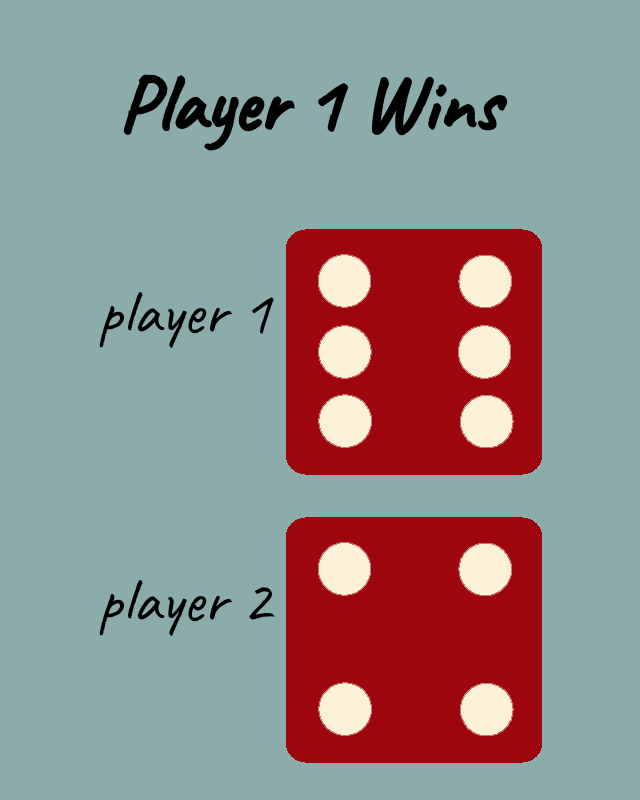
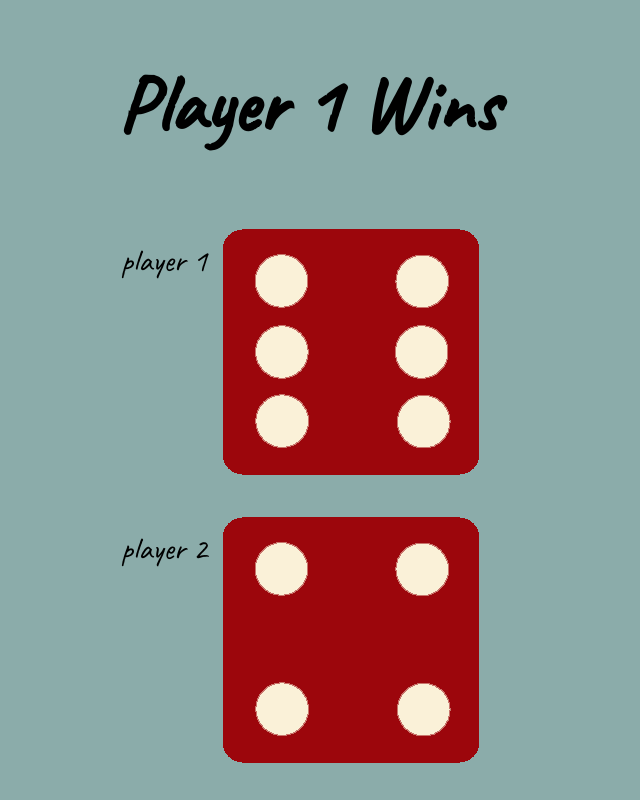
Before and after one commit to 1EMRE0/dice-game, a plain HTML site: page index.html in a window 1280 px wide. Shown: the whole page, without its empty margins (332-972 px from the left). Drawn offline with Linux system fonts and the light colour scheme; a web font is replaced by a local one.

Commit message:
Update style.css

```diff
--- a/style.css
+++ b/style.css
@@ -6,8 +6,8 @@ body{
 .dice{
     display: flex;
     justify-content: center;
-    font-size: 4rem;
-   margin-left: 40px;
+    font-size: 2rem;
+
 }
 .dice img{
     margin: 16px;
```
